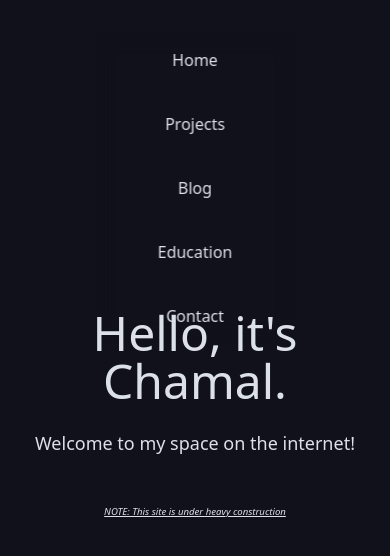
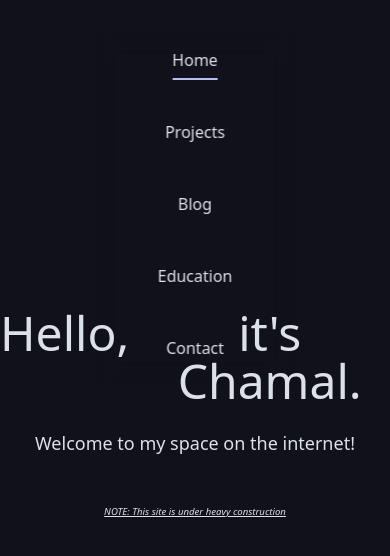
Before and after one commit to Chamal1120/my-personal-site, a Next.js app: page / in a window 390 px wide. Shown: the top 556 px of the page. Built offline with nearby package versions, Linux system fonts and the light colour scheme; a web font is replaced by a local one.

Commit message:
feat: Add Navbar animations and some UI enhancements

```diff
--- a/src/app/blog/page.tsx
+++ b/src/app/blog/page.tsx
@@ -14,7 +14,6 @@ interface BlogPost {
 }
 
 const BlogPage = () => {
-
   // Store the BlogPosts and errors
   const [posts, setPosts] = useState<BlogPost[]>([]);
   const [error, setError] = useState<string | null>(null);
@@ -48,7 +47,7 @@ const BlogPage = () => {
 
   return (
     <section>
-      <h2 className="text-bold py-36 text-3xl">Things I&apos;ve wrote.</h2>
+      <h2 className="font-bold py-36 text-3xl">Things I&apos;ve written.</h2>
       {error && <p className="text-red-500">{error}</p>}{" "}
       {/* Display an error if there is */}
       {posts.length > 0 ? (
@@ -63,8 +62,13 @@ const BlogPage = () => {
           />
         ))
       ) : (
-        // NOTE:: This will be replaced with a loading spinner someday :)
-        <p>Loading Blogs...</p>
+        <div role="status" className="flex item-center justify-center min-h-screen">
+          <svg aria-hidden="true" className="w-8 h-8 text-ctp-crust-dark animate-spin dark:text-ctp-crust-dark fill-ctp-crust-light" viewBox="0 0 100 101" fill="none" xmlns="http://www.w3.org/2000/svg">
+            <path d="M100 50.5908C100 78.2051 77.6142 100.591 50 100.591C22.3858 100.591 0 78.2051 0 50.5908C0 22.9766 22.3858 0.59082 50 0.59082C77.6142 0.59082 100 22.9766 100 50.5908ZM9.08144 50.5908C9.08144 73.1895 27.4013 91.5094 50 91.5094C72.5987 91.5094 90.9186 73.1895 90.9186 50.5908C90.9186 27.9921 72.5987 9.67226 50 9.67226C27.4013 9.67226 9.08144 27.9921 9.08144 50.5908Z" fill="currentColor" />
+            <path d="M93.9676 39.0409C96.393 38.4038 97.8624 35.9116 97.0079 33.5539C95.2932 28.8227 92.871 24.3692 89.8167 20.348C85.8452 15.1192 80.8826 10.7238 75.2124 7.41289C69.5422 4.10194 63.2754 1.94025 56.7698 1.05124C51.7666 0.367541 46.6976 0.446843 41.7345 1.27873C39.2613 1.69328 37.813 4.19778 38.4501 6.62326C39.0873 9.04874 41.5694 10.4717 44.0505 10.1071C47.8511 9.54855 51.7191 9.52689 55.5402 10.0491C60.8642 10.7766 65.9928 12.5457 70.6331 15.2552C75.2735 17.9648 79.3347 21.5619 82.5849 25.841C84.9175 28.9121 86.7997 32.2913 88.1811 35.8758C89.083 38.2158 91.5421 39.6781 93.9676 39.0409Z" fill="currentFill" />
+          </svg>
+          <span className="sr-only">Loading...</span>
+        </div>
       )}
     </section>
   );
--- a/src/app/contact/page.tsx
+++ b/src/app/contact/page.tsx
@@ -1,7 +1,7 @@
 export default function ContactPage() {
   return (
     <section>
-      <h2 className="pb-6 text-3xl">Ways you can contact me.</h2>
+      <h2 className="font-bold pb-6 text-3xl">Ways you can contact me.</h2>
       <div className="flex flex-row justify-center gap-4 pb-36">
         <a
           className="text-lg hover:underline"
--- a/src/app/education/page.tsx
+++ b/src/app/education/page.tsx
@@ -18,7 +18,7 @@ const EducationPage = () => {
 
   return (
     <section>
-      <h2 className="text-3xl py-10">Things I&apos;ve learned.</h2>
+      <h2 className="font-bold text-3xl py-10">Things I&apos;ve learned.</h2>
       {education.map((educationItem, index) => (
         <EducationCard key={index} {...educationItem} />
       ))}
--- a/src/app/layout.tsx
+++ b/src/app/layout.tsx
@@ -11,6 +11,7 @@ export const metadata: Metadata = {
 export default function RootLayout({
   children,
 }: Readonly<{ children: React.ReactNode }>) {
+
   return (
     <html lang="en">
       <head>
@@ -20,14 +21,16 @@ export default function RootLayout({
           rel="stylesheet"
         />
       </head>
+
       <body className="font-source-code-pro flex min-h-screen flex-col bg-ctp-crust text-center text-ctp-crust-light">
         <div className="relative py-8">
-          <Navbar />
+          <Navbar/>
         </div>
         <main className="flex flex-grow flex-col items-center justify-center overflow-y-auto pt-20">
           {children}
         </main>
       </body>
+
     </html>
   );
 }
--- a/src/app/page.tsx
+++ b/src/app/page.tsx
@@ -3,7 +3,10 @@
 export default function HomePage() {
   return (
     <section className="flex flex-grow -translate-y-20 flex-col items-center justify-center">
-      <h3 className="text-5xl"> Hello, it&apos;s Chamal. </h3>
+      <div className="flex md:flex-row gap-5">
+        <h3 className="text-bold text-5xl"> Hello, </h3>
+        <h3 className="text-bold text-5xl"> it&apos;s Chamal. </h3>
+      </div>
       <br />
       <h2 className="text-lg"> Welcome to my space on the internet! </h2>
       <p className="pt-12 text-[0.6rem] italic underline">
--- a/src/app/projects/page.tsx
+++ b/src/app/projects/page.tsx
@@ -26,8 +26,8 @@ export default function ProjectsPage() {
       description:
         " This website. An SPA with SSR built with T3 stack.",
       technologies: "Next.js, T3, Tailwind CSS, TypeScript, Catppuccin",
-      image: "https://raw.githubusercontent.com/chamal1120/book-store/refs/heads/main/github-assets/preview.webp",
-      sourceCodeLink: "https://github.com/your-portfolio",
+      image: "https://raw.githubusercontent.com/Chamal1120/my-personal-site/refs/heads/main/repo-assets/preview.webp",
+      sourceCodeLink: "https://github.com/Chamal1120/my-personal-site",
       previewLink: "https://your-portfolio.com",
     },
   ];
--- a/src/components/Navbar.tsx
+++ b/src/components/Navbar.tsx
@@ -1,8 +1,18 @@
 "use client";
 import Link from "next/link";
+import { usePathname } from "next/navigation";
 import { useState, useEffect } from "react";
 
+const navItems = [
+  { name: "Home", path: "/" },
+  { name: "Projects", path: "/projects" },
+  { name: "Blog", path: "/blog" },
+  { name: "Education", path: "/education" },
+  { name: "Contact", path: "/contact" },
+];
+
 const Navbar = () => {
+  const pathname = usePathname();
   const [isScrolled, setIsScrolled] = useState(false);
 
   useEffect(() => {
@@ -21,23 +31,26 @@ const Navbar = () => {
   return (
     <nav className="fixed left-1/2 -translate-x-1/2">
       <ul
-        className={`flex flex-row flex-wrap items-center justify-center gap-10 py-4 px-16 backdrop-blur-md ${isScrolled ? "border border-ctp-crust-light/20 bg-ctp-crust-dark/60 backdrop-blur-md" : "bg-transparent"} `}
+        className={`flex flex-row flex-wrap items-center justify-center gap-10 px-16 py-4 backdrop-blur-md ${isScrolled ? "border border-ctp-crust-light/20 bg-ctp-crust-dark/70 backdrop-blur-md" : "bg-transparent"} `}
       >
-        <li className="hover:underline">
-          <Link href="/">Home</Link>
-        </li>
-        <li className="hover:underline">
-          <Link href="/projects">Projects</Link>
-        </li>
-        <li className="hover:underline">
-          <Link href="/blog">Blog</Link>
-        </li>
-        <li className="hover:underline">
-          <Link href="/education">Education</Link>
-        </li>
-        <li className="hover:underline">
-          <Link href="/contact">Contact</Link>
-        </li>
+        {navItems.map((item) => (
+          <li key={item.path}>
+            <Link href={item.path}>
+
+              <span className="relative inline-block pb-2">
+              {item.name}
+
+                {/* Underline only under the text */}
+                <span
+                  className={`absolute bottom-0 left-0 h-[0.1rem] bg-ctp-lavender-dark transition-all duration-300 ease-[cubic-bezier(0.25,1,0.5,1)] ${
+                    pathname === item.path ? "w-full" : "w-0"
+                  }`}
+                ></span>
+
+              </span>
+            </Link>
+          </li>
+        ))}
       </ul>
     </nav>
   );
--- a/src/components/ProjectCard.tsx
+++ b/src/components/ProjectCard.tsx
@@ -18,7 +18,7 @@ const ProjectCard: React.FC<ProjectCardProps> = ({
   previewLink,
 }) => {
   return (
-    <div className="mx-auto max-w-2xl overflow-hidden bg-ctp-mantle shadow-md">
+    <div className="mx-auto max-w-2xl overflow-hidden bg-transparent shadow-md">
       <div className="flex-col items-start justify-start gap-2 md:flex">
         <div className="md:shrink-0">
           <Image
@@ -29,7 +29,7 @@ const ProjectCard: React.FC<ProjectCardProps> = ({
             height={720}
           />
         </div>
-        <div className="flex flex-col items-start justify-start p-8">
+        <div className="flex flex-col items-start justify-start py-6">
           <div className="text-lg font-semibold uppercase tracking-wide text-ctp-base-light">
             {title}
           </div>
```
